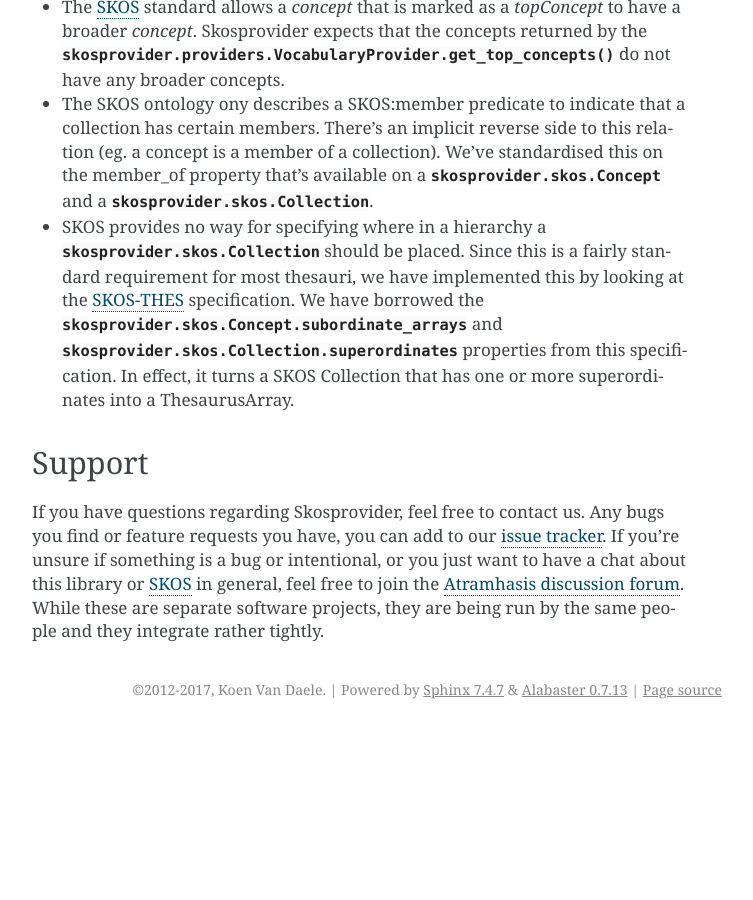
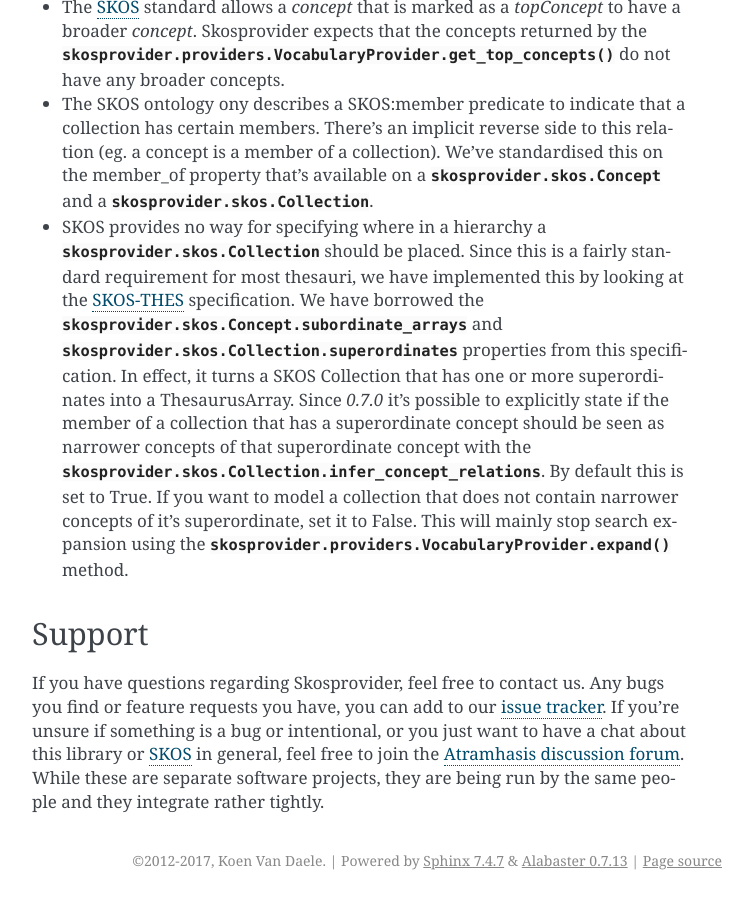
Before and after one commit to OnroerendErfgoed/skosprovider, a Sphinx documentation site: the page built from docs/intro.rst, in a window 1280 px wide and 900 px high, scrolled down 1849 px. Shown: the whole window, without its empty margins (388-1141 px from the left). Built offline with Sphinx 7.4.7, drawn with Linux system fonts in a browser that asks for light colours; before the commit the page ends 2578 px from its top, so only the background shows below that.

Commit message:
Update docs.

```diff
--- a/docs/intro.rst
+++ b/docs/intro.rst
@@ -110,7 +110,14 @@
   :attr:`skosprovider.skos.Concept.subordinate_arrays` and
   :attr:`skosprovider.skos.Collection.superordinates` properties from this
   specification. In effect, it turns a SKOS Collection that has one or more
-  superordinates into a ThesaurusArray.
+  superordinates into a ThesaurusArray. Since `0.7.0` it's possible to
+  explicitly state if the member of a collection that has a superordinate
+  concept should be seen as narrower concepts of that superordinate concept
+  with the :attr:`skosprovider.skos.Collection.infer_concept_relations`. By
+  default this is set to True. If you want to model a collection that does not
+  contain narrower concepts of it's superordinate, set it to False. This will
+  mainly stop search expansion using the
+  :meth:`skosprovider.providers.VocabularyProvider.expand` method.
 
 Support
 -------
```
